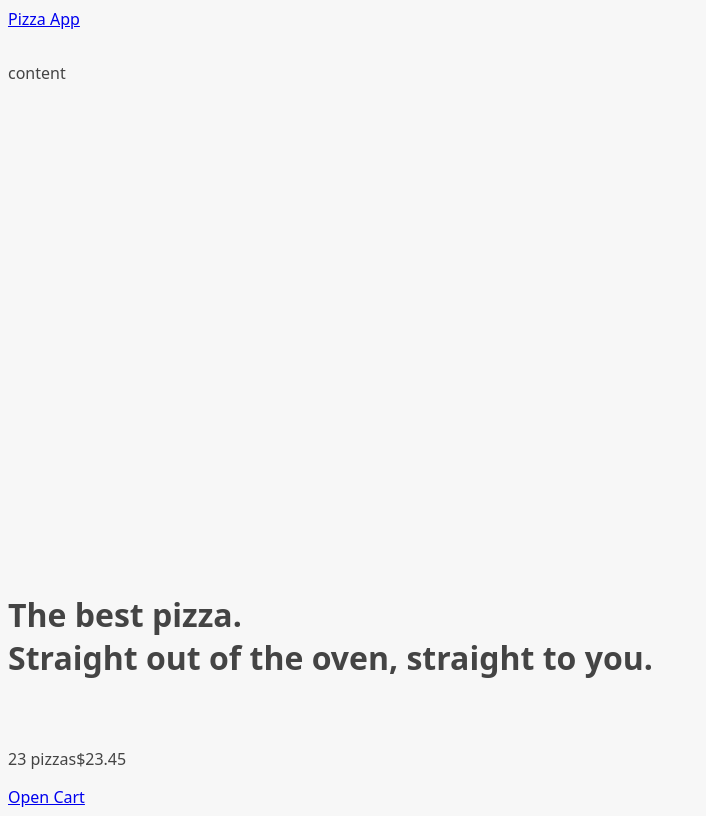
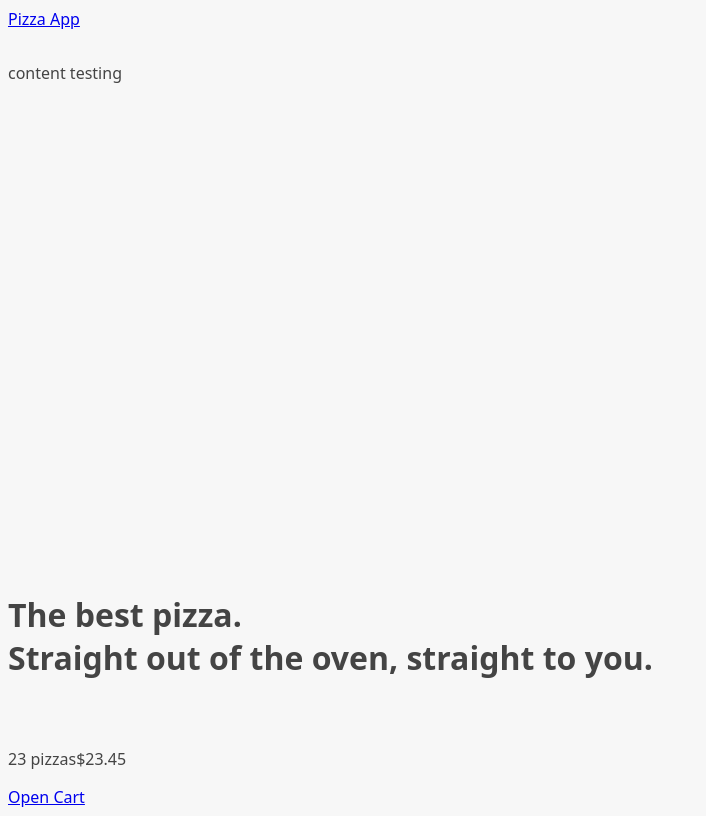
Before and after one commit to JinalShah5358/pizza-app, a React (Vite) app: page / in a window 1280 px wide. Shown: the whole page, without its empty margins (0-706 px from the left). Built offline with nearby package versions, Linux system fonts and the light colour scheme.

Commit message:
changes in applayout

```diff
--- a/src/ui/AppLayout.jsx
+++ b/src/ui/AppLayout.jsx
@@ -11,7 +11,7 @@ function AppLayout() {
     <div className="layout">
       {isLoading && <Loader />}
       <Header />
-      <main>content</main>
+      <main>content testing</main>
       <Outlet />
       <CartOverview />
     </div>
```
